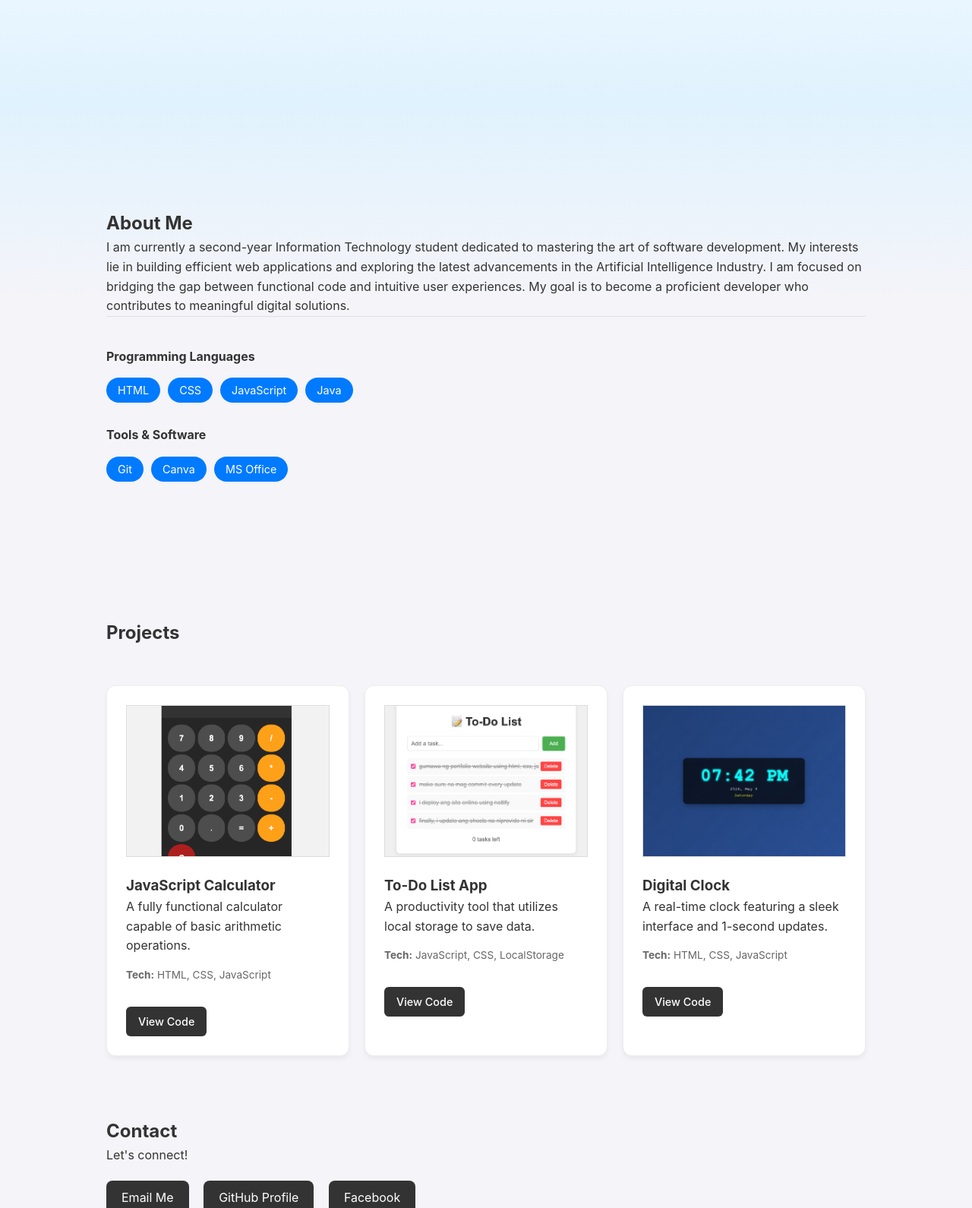
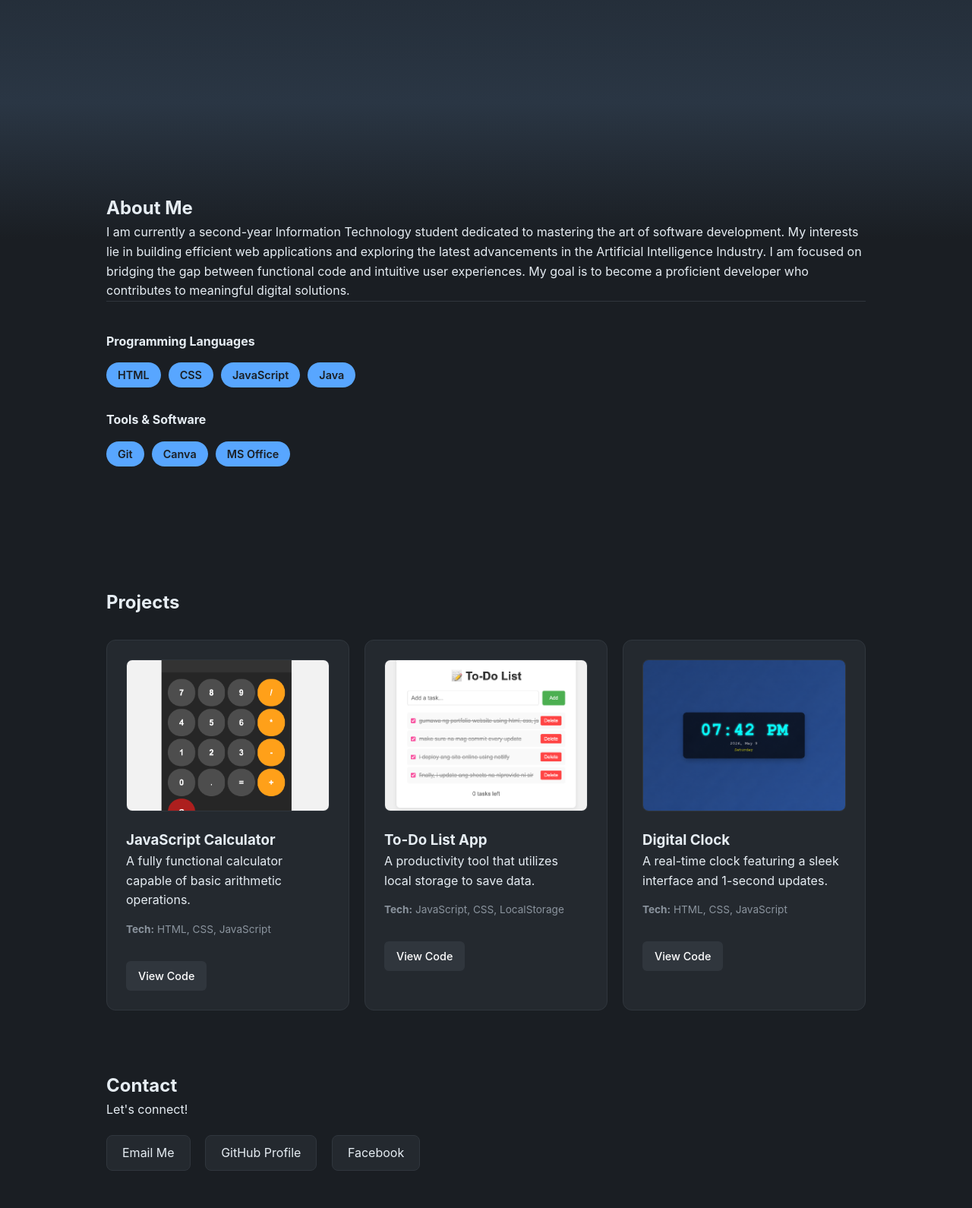
Before and after one commit to emmanuellemorimitsu-edu/website-portfolio, a plain HTML site: page index.html in a window 1280 px wide. Shown: the part 665-2255 px from the top of the page at 76% size. Drawn offline with Linux system fonts and the light colour scheme.

Commit message:
made the theme darker

```diff
--- a/style.css
+++ b/style.css
@@ -1,8 +1,10 @@
 :root {
-    --bg-color: #f4f4f9;
-    --text-color: #333;
-    --accent-color: #007aff;
-    --white: #ffffff;
+    --bg-color: #1a1e23;
+    --card-bg: #24292f;
+    --text-color: #e6edf3;
+    --text-muted: #8b949e;
+    --accent-color: #58a6ff;
+    --divider-color: #30363d;
 }
 
 * {
@@ -33,10 +35,17 @@ body {
     position: fixed;
     top: 0;
     width: 100%;
-    background-color: lightblue;
-    backdrop-filter: blur(10px);
+    background-color: transparent;
+    backdrop-filter: blur(8px);
     z-index: 1000;
-    box-shadow: 0 2px 10px rgba(0, 0, 0, 0.1);
+    border-bottom: 1px solid rgba(255, 255, 255, 0.05);
+    transition: all 0.3s ease;
+}
+
+.navbar.scrolled {
+    background-color: rgba(26, 30, 35, 0.95);
+    border-bottom: 1px solid var(--divider-color);
+    box-shadow: 0 4px 20px rgba(0, 0, 0, 0.4);
 }
 
 .nav-links {
@@ -69,23 +78,24 @@ body {
     text-align: center;
     background: linear-gradient(
         to bottom,
-        #ffffff 0%,
-        #f0f9ff 70%,
-        rgba(224, 242, 254, 1) 100%
+        #1a1e23 0%,
+        #1d242c 60%,
+        #2a3644 100%
     );
     padding: 0 20px;
 }
 
 .hero-content h1 {
     font-size: 3.5rem;
-    color: #1a1a1a;
+    color: #ffffff;
     margin-bottom: 0.5rem;
     letter-spacing: -1px;
+    text-shadow: 0 2px 10px rgba(0, 0, 0, 0.3);
 }
 
 .tagline {
     font-size: 1.25rem;
-    color: #4b5563;
+    color: var(--text-muted);
     font-weight: 400;
     margin-bottom: 2rem;
 }
@@ -96,26 +106,21 @@ body {
     border-radius: 50%;
     object-fit: cover;
     margin-bottom: 25px;
-    box-shadow: 0 10px 25px rgba(0, 122, 255, 0.15);
-    border: 4px solid #ffffff;
+    box-shadow: 0 10px 30px rgba(0, 0, 0, 0.5);
+    border: 3px solid var(--divider-color);
 }
 
 .about-section {
     background: linear-gradient(
         to bottom,
-        rgba(224, 242, 254, 1) 0%,
-        rgba(244, 244, 249, 1) 30%
+        #2a3644 0%,
+        #1a1e23 30%
     );
-    padding: 100px 0;
-    background: linear-gradient(180deg, #eef7ff 0%, #f4f4f9 100%);
-}
-
-.about-section {
-    background: linear-gradient(
-        to bottom,
-        rgba(224, 242, 254, 1) 0%,
-        #f4f4f9 40%
-    );
+    color: var(--text-color);
+    padding: 80px 0;
+    opacity: 0;
+    transform: translateY(20px);
+    transition: all 0.8s ease-out;
 }
 
 .about-section.appear {
@@ -123,11 +128,10 @@ body {
     transform: translateY(0);
 }
 
-
 .section-divider {
     border: 0;
     height: 1px;
-    background: #e0e0e0;
+    background: var(--divider-color);
     margin-bottom: 40px;
 }
 
@@ -147,18 +151,11 @@ body {
 
 .skills-grid span {
     background: var(--accent-color);
-    color: white;
+    color: #1a1e23;
     padding: 5px 15px;
     border-radius: 20px;
     font-size: 0.9rem;
-}
-
-.project-card {
-    background: var(--white);
-    padding: 20px;
-    border-radius: 12px;
-    margin-top: 20px;
-    box-shadow: 0 4px 6px rgba(0,0,0,0.05);
+    font-weight: 600;
 }
 
 .projects-grid {
@@ -169,16 +166,16 @@ body {
 }
 
 .project-card {
-    background: var(--white);
+    background: var(--card-bg);
     padding: 25px;
     border-radius: 12px;
-    border: 1px solid #eee;
+    border: 1px solid var(--divider-color);
     transition: transform 0.3s ease, box-shadow 0.3s ease;
 }
 
 .project-card:hover {
     transform: translateY(-5px);
-    box-shadow: 0 10px 20px rgba(0,0,0,0.1);
+    box-shadow: 0 10px 20px rgba(0,0,0,0.4);
 }
 
 .project-img {
@@ -186,11 +183,12 @@ body {
     height: 200px;
     object-fit: cover;
     margin-bottom: 15px;
-    border: 1px solid #ddd;
+    border: 1px solid var(--divider-color);
+    border-radius: 8px;
 }
 
 .project-card:hover .project-img {
-    filter: brightness(90%);
+    filter: brightness(110%);
     transition: 0.3s;
 }
 
@@ -198,7 +196,7 @@ body {
     display: inline-block;
     margin-top: 15px;
     padding: 8px 16px;
-    background-color: #333;
+    background-color: var(--divider-color);
     color: #fff;
     text-decoration: none;
     border-radius: 6px;
@@ -210,12 +208,12 @@ body {
 .view-code-btn:hover {
     background-color: var(--accent-color);
     transform: translateY(-2px);
-    color: #fff;
+    color: #1a1e23;
 }
 
 .tech-stack {
     font-size: 0.85rem;
-    color: #666;
+    color: var(--text-muted);
     margin: 15px 0;
 }
 
@@ -231,13 +229,16 @@ body {
     margin-top: 20px;
     margin-right: 15px;
     padding: 10px 20px;
-    background: var(--text-color);
-    color: white;
+    background: var(--card-bg);
+    color: var(--text-color);
     text-decoration: none;
     border-radius: 8px;
+    border: 1px solid var(--divider-color);
+    transition: all 0.3s;
 }
 
 .contact-links a:hover {
     background: var(--accent-color);
+    color: #1a1e23;
     transform: translateY(-2px);
 }
```
